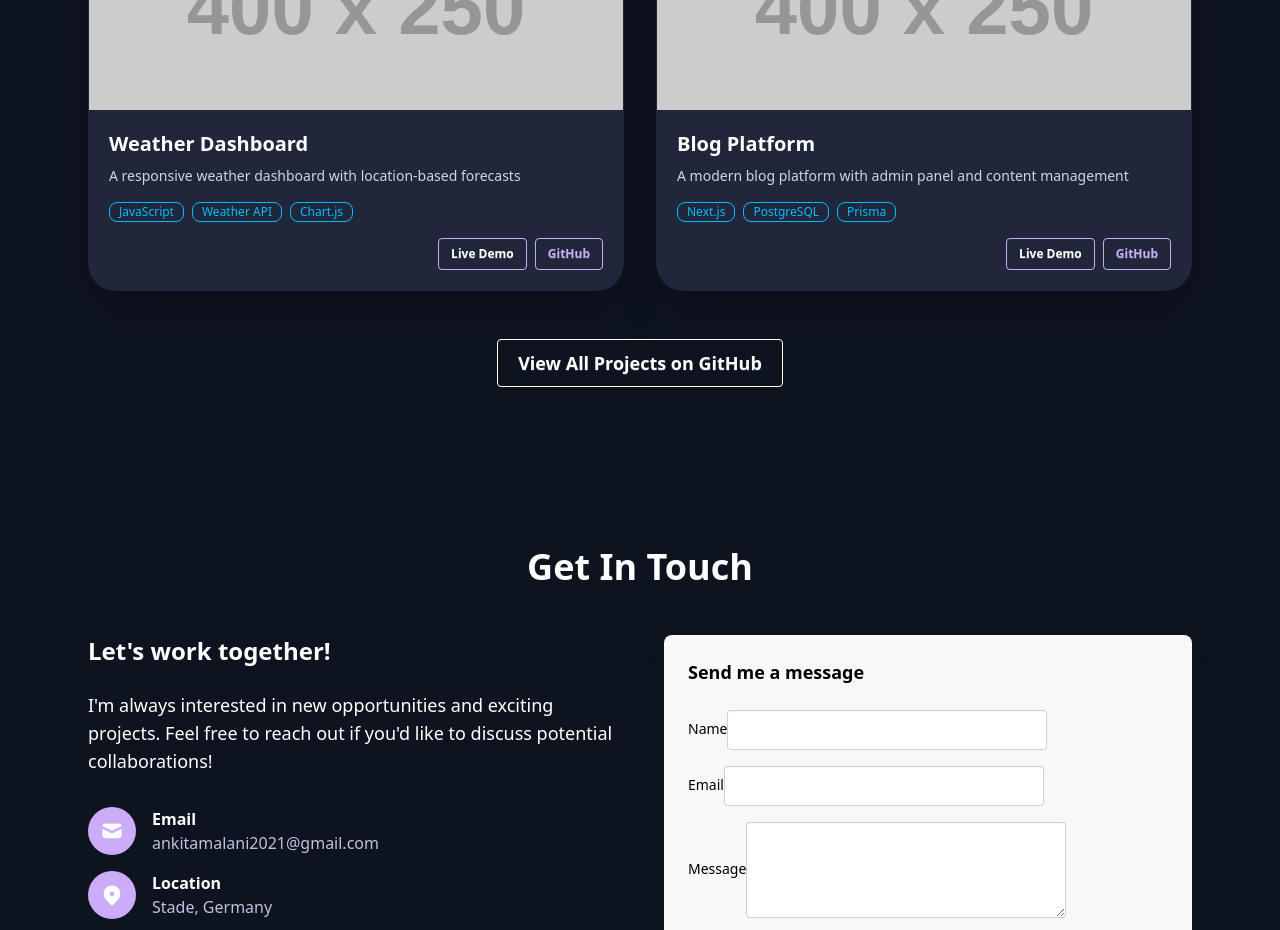
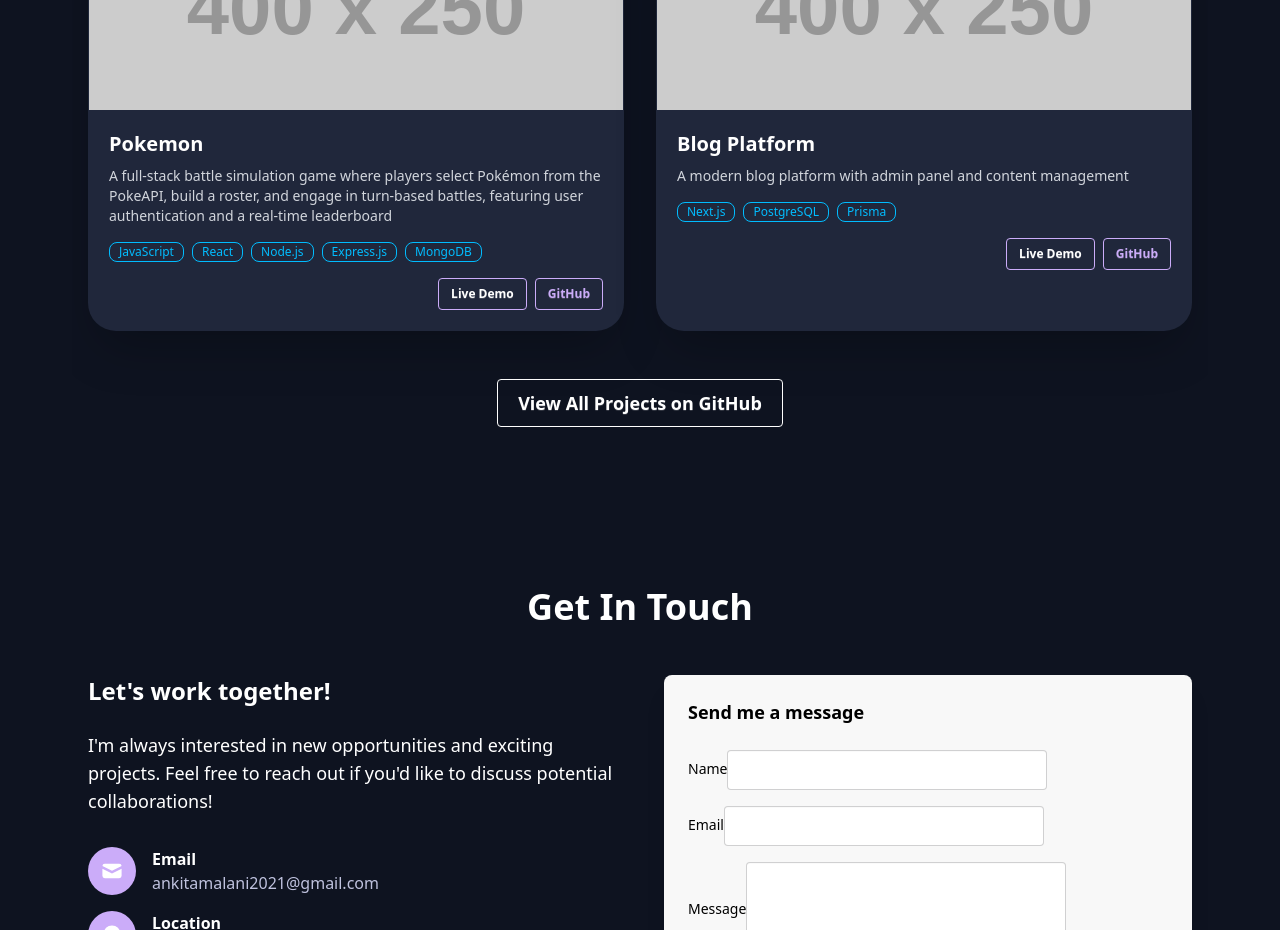
Before and after one commit to AnkitaMalani/Portfolio, a React (Vite) app in the folder my-portfolio/: page / in a window 1280 px wide. Shown: the part 2000-2930 px from the top of the page. Built offline with nearby package versions, Linux system fonts and the light colour scheme.

Commit message:
add project

```diff
--- a/my-portfolio/src/components/Projects.jsx
+++ b/my-portfolio/src/components/Projects.jsx
@@ -26,13 +26,13 @@ const Projects = () => {
     },
     {
       id: 3,
-      title: "Weather Dashboard",
+      title: "Pokemon",
       description:
-        "A responsive weather dashboard with location-based forecasts",
+        "A full-stack battle simulation game where players select Pokémon from the PokeAPI, build a roster, and engage in turn-based battles, featuring user authentication and a real-time leaderboard",
       image: "https://via.placeholder.com/400x250",
-      technologies: ["JavaScript", "Weather API", "Chart.js"],
-      liveUrl: "#",
-      githubUrl: "#",
+      technologies: ["JavaScript", "React", "Node.js", "Express.js", "MongoDB"],
+      liveUrl: "https://pokemon-fgbx.onrender.com",
+      githubUrl: "https://github.com/AnkitaMalani/Pokemon-mono",
     },
     {
       id: 4,
```
